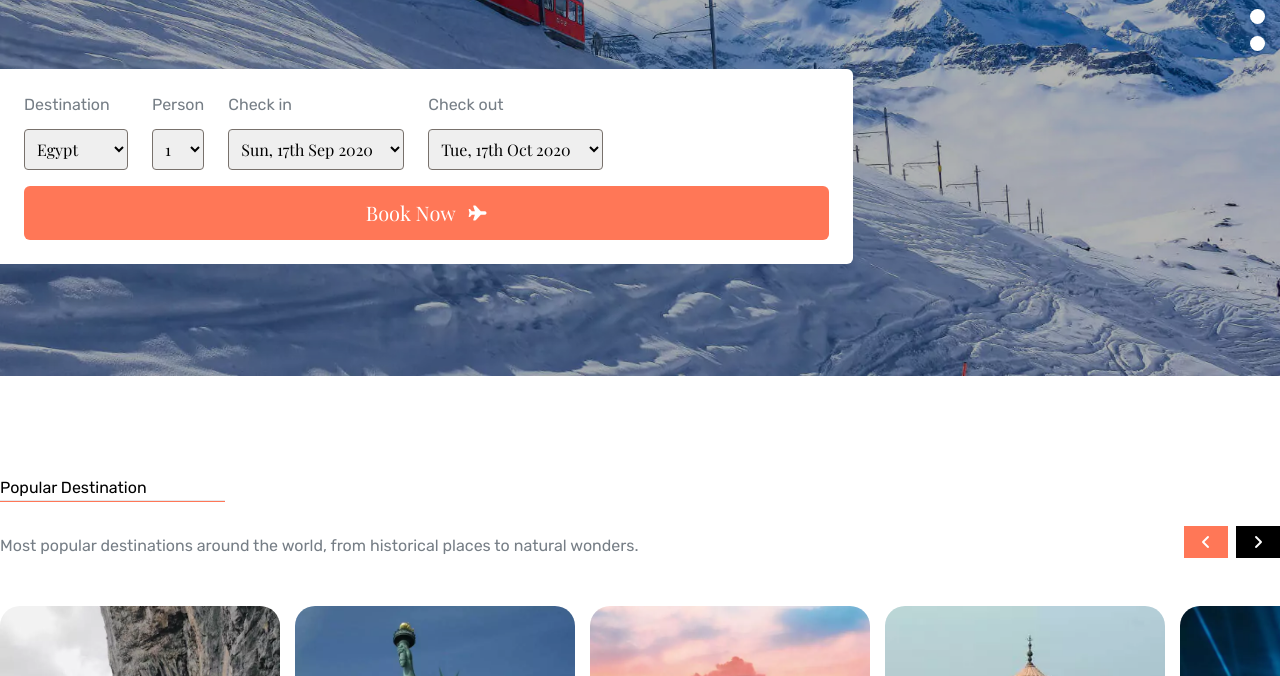
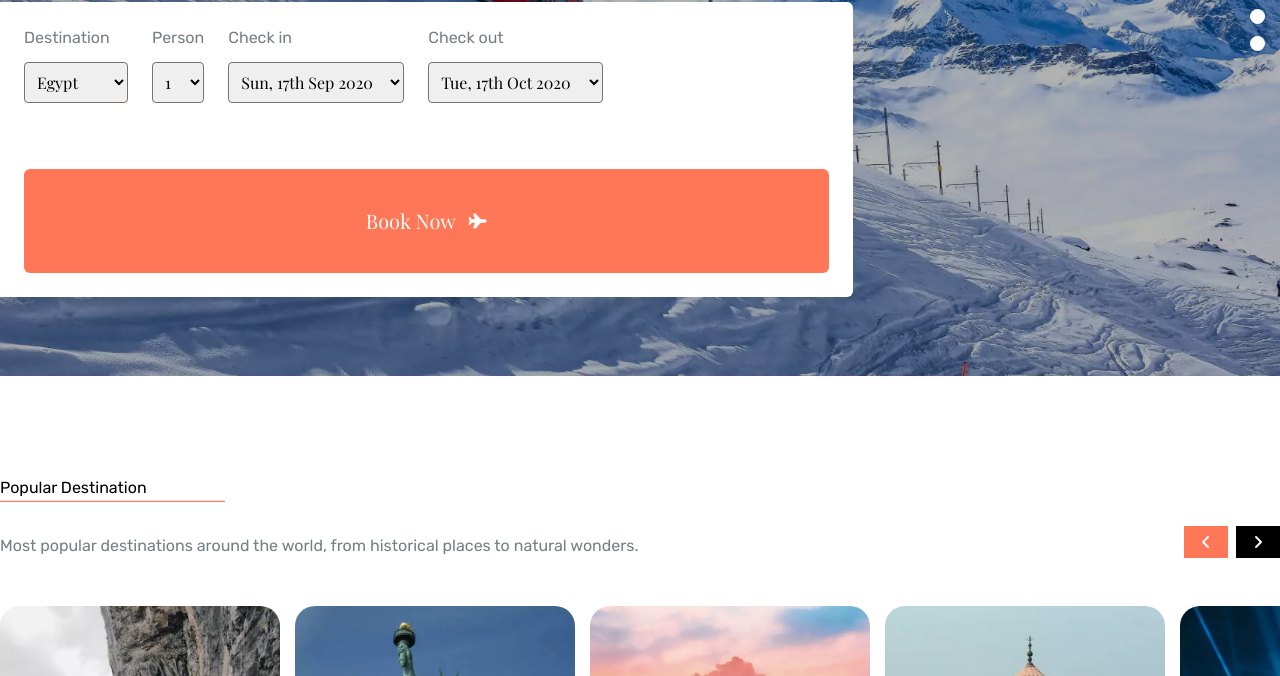
Before and after one commit to Moamal-2000/Travel-Agency, a website: page index.html in a window 1280 px wide. Shown: the part 424-1100 px from the top of the page. Drawn offline with nearby package versions, Linux system fonts and the light colour scheme; a web font is replaced by a local one.

Commit message:
fix(CLS): set min-height for travel form to prevent layout shift

```diff
--- a/css/master.css
+++ b/css/master.css
@@ -315,9 +315,9 @@ i.list {
   }
 }
 
-/* .home .reserve {
-    z-index: 2;
-} */
+.home .reserve {
+  min-height:295.5px;
+}
 
 .home .reserve .box {
   display: flex;
```
